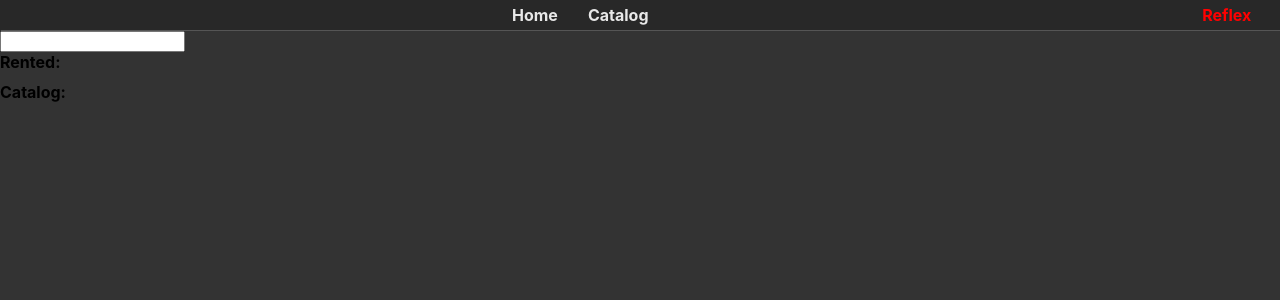
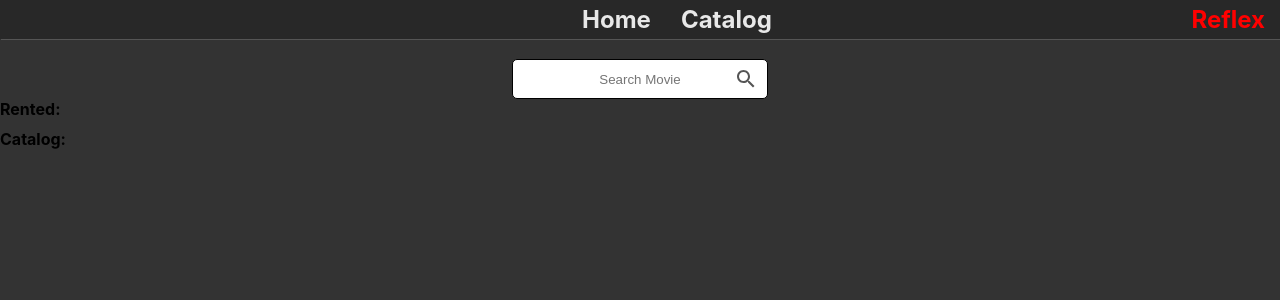
Before and after one commit to jaafari-R/Reflex, a React (Create React App) app: page /catalog in a window 1280 px wide. Shown: the top 300 px of the page. Built offline with nearby package versions, Linux system fonts and the light colour scheme.

Commit message:
Nav Bar and Search design

```diff
--- a/src/components/Catalog.css
+++ b/src/components/Catalog.css
@@ -5,3 +5,29 @@
     margin-top: 10px;
     margin-inline: 20px;
 }
+
+.search {
+    margin: auto;
+    width: fit-content;
+    position: relative;
+    margin-top: 20px;
+    text-align: center;
+}
+
+.search > .icon {
+    position: absolute;
+    right: 10px;
+    top: 8px;
+    color: #555;
+}
+
+.search > input {
+    width: 20vw;
+    padding: 3px;
+    padding-inline: 35px;
+    height: 40px;
+    border-radius: 5px;
+    border: solid black 1px;
+    background-color: white;
+    text-align: center;
+}
--- a/src/components/Catalog.js
+++ b/src/components/Catalog.js
@@ -2,6 +2,9 @@ import "./Catalog.css";
 
 import React, { useEffect, useState } from 'react'
 import { Navigate } from 'react-router-dom'
+
+import SearchIcon from '@mui/icons-material/Search';
+
 import MovieCard from './MovieCard'
 
 export default function Catalog({ user, catalog, toggleRentMovie }) {
@@ -25,8 +28,9 @@ export default function Catalog({ user, catalog, toggleRentMovie }) {
     return (
         user !== null ?
             <div>
-                <div>
-                    <input onChange={handleChange(setSearch)} />
+                <div className="search">
+                    <input onChange={handleChange(setSearch)} placeholder="Search Movie" />
+                    <SearchIcon className="icon"/>
                 </div>
                 <h4>Rented:</h4>
                 <div className="catalog">
--- a/src/components/Navbar.css
+++ b/src/components/Navbar.css
@@ -9,8 +9,9 @@
 }
 
 .links {
+    flex: 0.49;
     display: flex;
-    flex: 0.55;
+    justify-content: left;
     gap: 30px;
 }
 
@@ -39,5 +40,5 @@
 }
 
 .userBudget {
-    flex: 0.2;
+    flex: 0.26;
 }
--- a/src/components/Navbar.js
+++ b/src/components/Navbar.js
@@ -9,19 +9,21 @@ export default function Navbar({ user }) {
         <div className="navbar">
             <div className="userName">
                 {user &&
-                    <h5>Hello {user.name}</h5>
+                    <h2>Hello {user.name}</h2>
                 }
             </div>
             <div className="userBudget">
                 {user &&
-                    <h5>Budget: <span className="budget">{user.budget}</span></h5>
+                    <h2>Budget: <span className="budget">{user.budget}</span></h2>
                 }
             </div>
             <div className="links">
-                <Link to="/"><h4>Home</h4></Link>
-                <Link to="/catalog"><h4>Catalog</h4></Link>
+                <Link to="/"><h2>Home</h2></Link>
+                <Link to="/catalog"><h2>Catalog</h2></Link>
             </div>
-            <div className="logo">Reflex</div>
+            <div className="logo">
+                <h2>Reflex</h2>
+            </div>
         </div>
     )
 }
```
